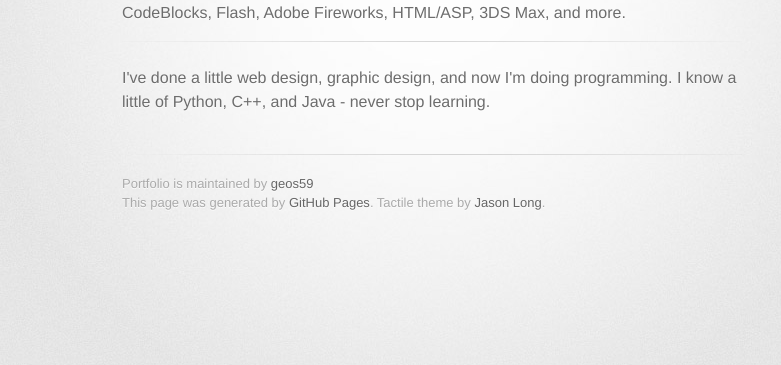
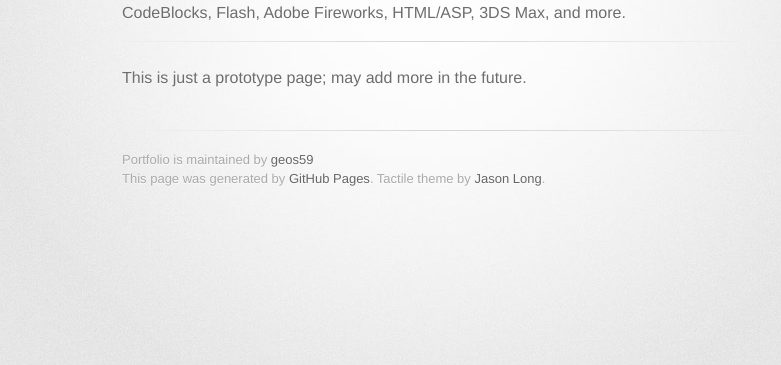
Before and after one commit to GeorgeT59/portfolio, a plain HTML site: page index.html in a window 1280 px wide. Shown: the part 149-514 px from the top of the page, without its empty margins (208-989 px from the left). Drawn offline with Linux system fonts and the light colour scheme; a web font is replaced by a local one.

Commit message:
Update index.html

```diff
--- a/index.html
+++ b/index.html
@@ -33,7 +33,7 @@
         <hr>
 
         <section id="main_content">
-          <p>I've done a little web design, graphic design, and now I'm doing programming. I know a little of Python, C++, and Java - never stop learning.</p>
+          <p>This is just a prototype page; may add more in the future.</p>
         </section>
 
         <footer>
```
